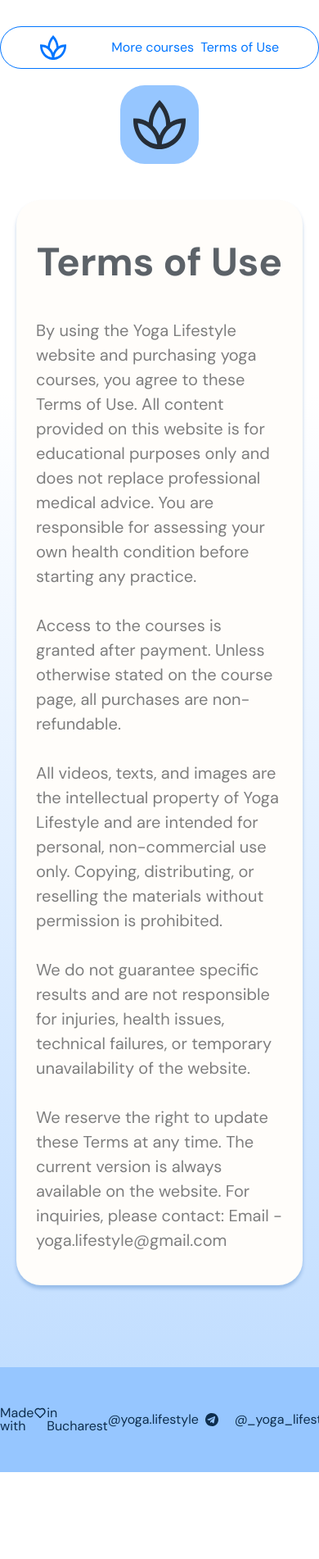
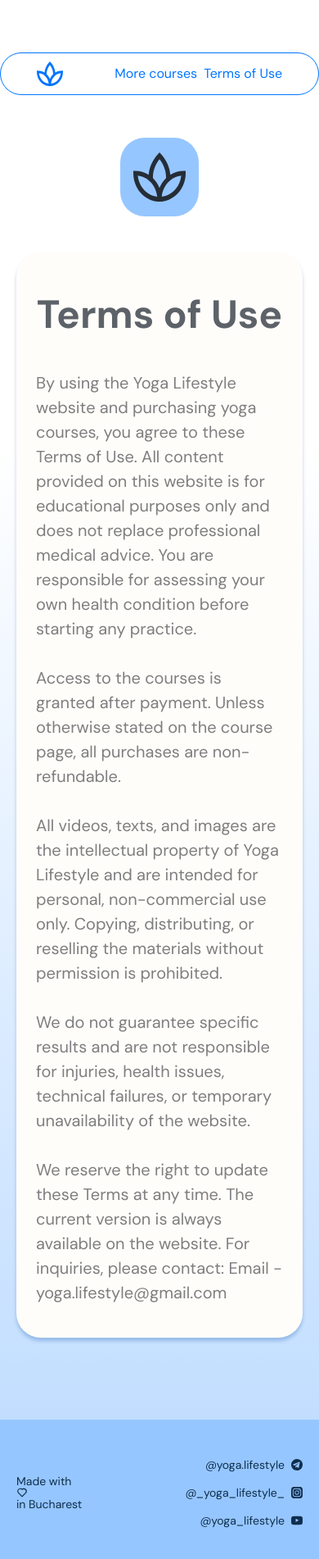
Before and after one commit to Puupure/Homework-4, a plain HTML site: page info_page.html in a window 390 px wide. Shown: the whole page at 82% size. Before the commit the page ends 1796 px from the top, so only its background shows below. Drawn offline with Linux system fonts and the light colour scheme.

Commit message:
Fixed adaptive

```diff
--- a/#Source/scss/style_container.scss
+++ b/#Source/scss/style_container.scss
@@ -3,6 +3,7 @@
 
 body {
    font-family: 'DM Sans', sans-serif;
+
 }
 
 .wrapper {
@@ -133,7 +134,6 @@ body {
          max-width: 327px;
          padding: 0 16px;
       }
-
    }
 
    &__top {
@@ -168,59 +168,39 @@ body {
       }
    }
 
+
    &__content {
-      display: flex;
-      flex-wrap: wrap;
+      display: grid;
+      grid-template-columns: repeat(2, 1fr);
       gap: 20px;
       margin-bottom: 60px;
 
       @media (max-width:1024px) {
-         justify-content: center;
+         grid-template-columns: 1fr;
       }
 
       @media (max-width:375px) {
-         justify-content: center;
+         grid-template-columns: 1fr;
       }
    }
 
    &__card-wrapper {
+      width: 100%;
       border-radius: 30px;
-      overflow: visible;
-      display: flex;
-      justify-content: center;
       box-shadow: 0 4px 4px rgba(5, 75, 165, 0.25);
-
-      @media (max-width:1024px) {
-         max-width: 610px;
-      }
-
-      @media (max-width:375px) {
-         max-width: 327px;
-      }
    }
 
    &__cards {
-      width: 610px;
+      width: 100%;
       border-radius: 30px;
       overflow: hidden;
       display: flex;
-
-      @media (max-width:1024px) {
-         max-width: 100%;
-         height: auto;
-      }
-
-      @media (max-width:375px) {
-         max-width: 100%;
-         height: auto;
-      }
    }
 
    &__cardimg {
       width: 33.333%;
       object-fit: cover;
       display: block;
-
    }
 
    &__cardbox {
@@ -230,7 +210,6 @@ body {
       flex-direction: column;
       justify-content: center;
       align-items: center;
-
    }
 
    &__cardtitle {
@@ -263,9 +242,9 @@ body {
       @media (max-width:375px) {
          font-size: 12px;
       }
-
    }
 }
+
 
 .blue {
    background-color: #C8E1FF;
@@ -278,6 +257,7 @@ body {
 
 
 
+
 .footer {
    background-color: #96C6FF;
 
@@ -285,7 +265,7 @@ body {
       width: 100%;
       max-width: 1240px;
       margin: 0 auto;
-      padding: 48px 0;
+      padding: 48px 20px;
       display: flex;
       flex-direction: row;
       justify-content: space-between;
@@ -359,6 +339,10 @@ body {
          font-size: 16px;
       }
 
+      &__left {
+         flex-direction: column;
+      }
+
       &__icon {
          width: 16px;
          height: 16px;
@@ -369,6 +353,11 @@ body {
             object-fit: contain;
             display: block;
          }
+      }
+
+      &__contacts {
+         flex-direction: column;
+         align-items: end;
       }
 
       &__nick {
--- a/#Source/scss/style_info.scss
+++ b/#Source/scss/style_info.scss
@@ -14,13 +14,15 @@ body {
 .header {
    margin-top: 32px;
    display: flex;
+   justify-content: center;
 
    &__container {
-      width: 1240px;
-      margin: 0 auto;
+      max-width: 1240px;
+      width: 100%;
+      margin: 32px auto;
+      padding: 0 24px;
       border: 1px solid #0075FF;
       border-radius: 30px;
-      margin-top: 32px 0;
    }
 
    &__box {
@@ -53,7 +55,7 @@ body {
    @media (max-width: 1024px) {
       &__container {
          max-width: 824px;
-         padding: 0 24px;
+         padding: 0 20px;
       }
 
       &__box {
@@ -73,6 +75,7 @@ body {
 
       &__container {
          max-width: 327px;
+         padding: 0 16px;
          border-radius: 30px;
       }
 
@@ -159,11 +162,10 @@ body {
       }
    }
 
-}
-
-@media (max-width: 375px) {
-   &__container {
-      max-width: 375px;
+   @media (max-width: 375px) {
+      &__container {
+         max-width: 375px;
+      }
    }
 }
 
@@ -175,7 +177,7 @@ body {
       width: 100%;
       max-width: 1240px;
       margin: 0 auto;
-      padding: 48px 0;
+      padding: 48px 20px;
       display: flex;
       flex-direction: row;
       justify-content: space-between;
@@ -246,13 +248,17 @@ body {
          max-width: 824px;
       }
 
+      &__left {
+         flex-direction: column;
+      }
+
       &__text {
-         font-size: 16px;
+         font-size: 14px;
       }
 
       &__icon {
-         width: 16px;
-         height: 16px;
+         width: 14px;
+         height: 14px;
 
          img {
             width: 100%;
@@ -262,13 +268,18 @@ body {
          }
       }
 
+      &__contacts {
+         flex-direction: column;
+         align-items: end;
+      }
+
       &__nick {
-         font-size: 16px;
+         font-size: 14px;
       }
 
       &__img {
-         width: 16px;
-         height: 16px;
+         width: 14px;
+         height: 14px;
 
          img {
             width: 100%;
--- a/#Source/scss/style_main.scss
+++ b/#Source/scss/style_main.scss
@@ -257,7 +257,8 @@ body {
    margin-bottom: 24px;
 
    &__container {
-      width: 1240px;
+      width: 100%;
+      max-width: 1240px;
       margin: 0 auto;
 
       @media (max-width:1024px) {
@@ -424,7 +425,7 @@ body {
       width: 100%;
       max-width: 1240px;
       margin: 0 auto;
-      padding: 48px 0;
+      padding: 48px 20px;
       display: flex;
       flex-direction: row;
       justify-content: space-between;
@@ -498,6 +499,10 @@ body {
          font-size: 16px;
       }
 
+      &__left {
+         flex-direction: column;
+      }
+
       &__icon {
          width: 16px;
          height: 16px;
@@ -508,6 +513,11 @@ body {
             object-fit: contain;
             display: block;
          }
+      }
+
+      &__contacts {
+         flex-direction: column;
+         align-items: end;
       }
 
       &__nick {
```
Also changed, not shown: info_page.html (+1 -0 lines), css/style_container.css, css/style_info.css, css/style_main.css.
